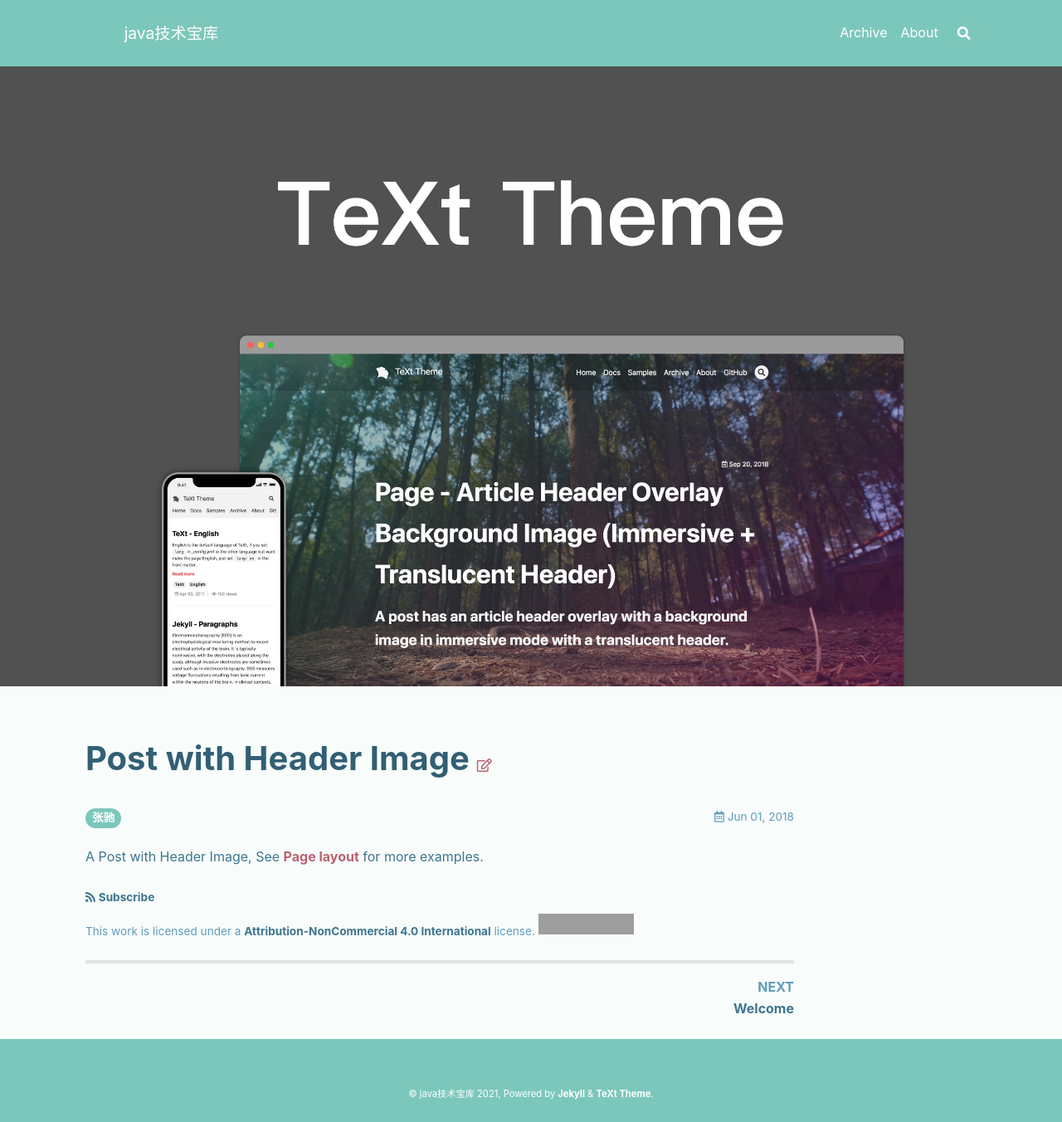
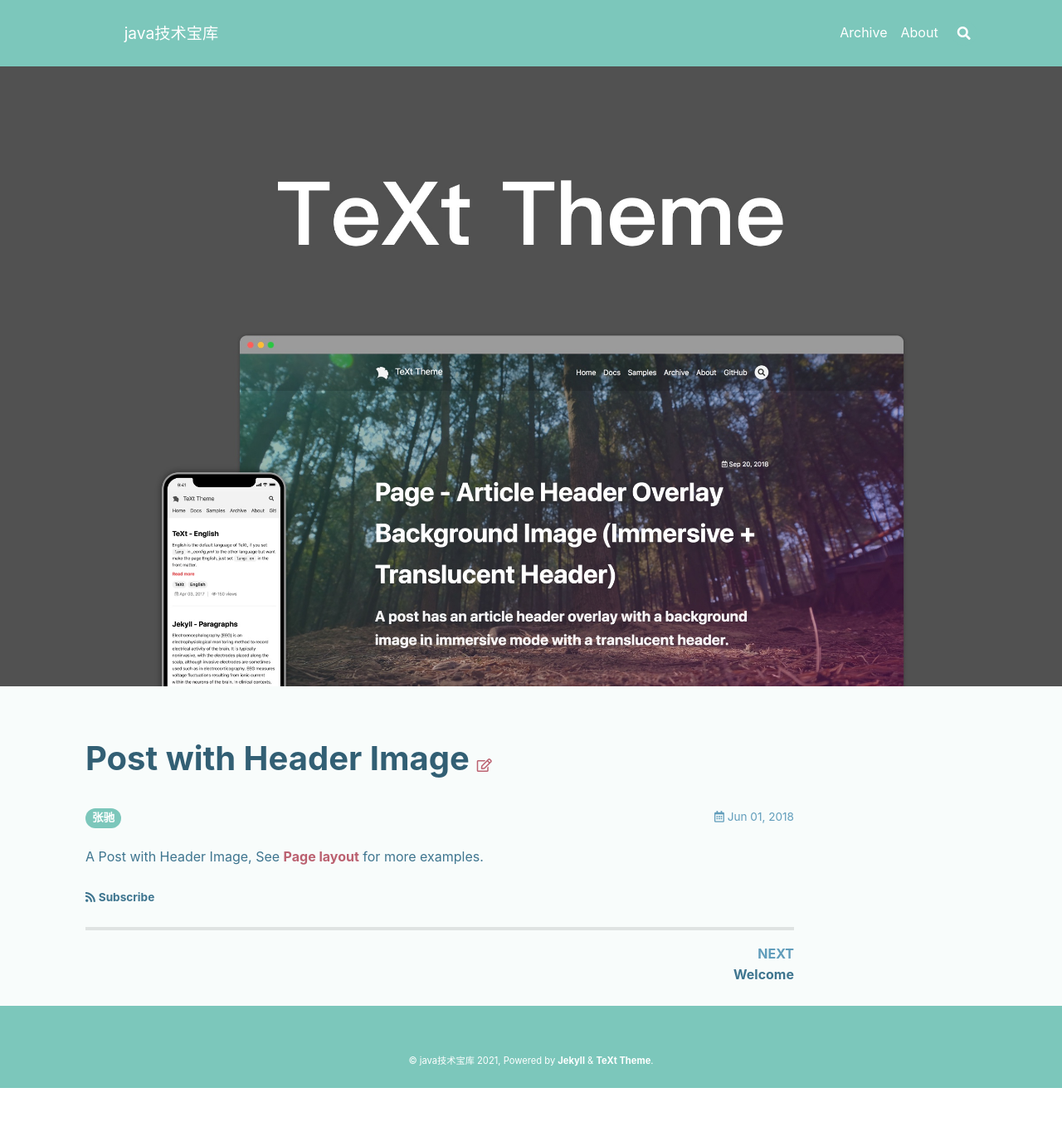
Before and after one commit to zc1321/zc1321.github.io, a Jekyll site: the page built from _posts/2018-06-01-header-image.md, in a window 1280 px wide. Shown: the whole page at 83% size. Built offline with Jekyll 4.4.1, drawn with Linux system fonts in a browser that asks for light colours; nearby versions of some CDN libraries; after the commit the page ends 1311 px from its top, so only the background shows below that; grey boxes are pictures that could not be loaded.

Commit message:
Update _config.yml

```diff
--- a/_config.yml
+++ b/_config.yml
@@ -71,10 +71,10 @@
 ## => Post
 ##############################
 ## excerpt
-excerpt_separator: <!--more-->
+excerpt_separator:
 
 ## license
-license: CC-BY-NC-4.0 # "CC-BY-4.0", "CC-BY-SA-4.0", "CC-BY-NC-4.0", "CC-BY-ND-4.0"
+license:  # "CC-BY-4.0", "CC-BY-SA-4.0", "CC-BY-NC-4.0", "CC-BY-ND-4.0"
 
 ## TOC
 toc:
```
